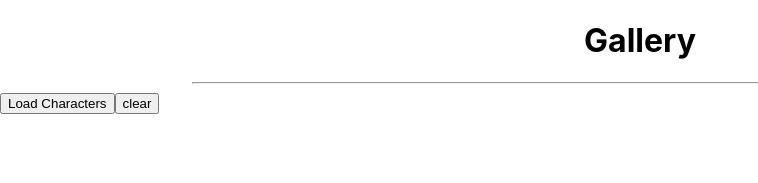
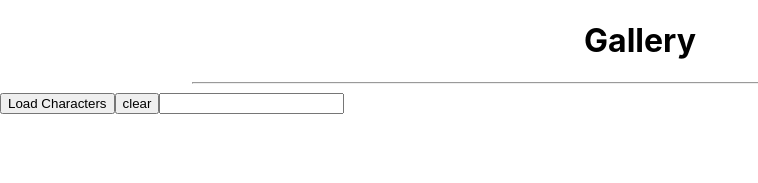
Before and after one commit to steinerphil/first-react-app, a React (Create React App) app: page / in a window 1280 px wide. Shown: the top 183 px of the page, without its empty margins (0-758 px from the left). Built offline with nearby package versions, Linux system fonts and the light colour scheme.

Commit message:
search function

```diff
--- a/src/App.js
+++ b/src/App.js
@@ -7,6 +7,7 @@ import {useState} from "react";
 function App() {
 
     const [state, setState] = useState([])
+    const [find, setFind] = useState("")
 
     const handleButtonClick = () => {
         setState(responseCharacters.results)
@@ -16,14 +17,23 @@ function App() {
         setState([])
     }
 
-    // const search = ()
+     const search = (action) => {
+         let string = action.target.value;
+         setFind(string)
+     }
+
+     const print = state.filter((element) => {
+             return element.name.toLowerCase().includes(find.toLowerCase())
+         })
+
 
   return (
       <>
           <Header title = "Gallery"/>
           <button onClick={handleButtonClick}>Load Characters</button>
           <button onClick={clearAll}>clear</button>
-          <CharacterGallery characters={state}/>
+          <input type="text" onChange={search}/>
+          <CharacterGallery characters={print}/>
       </>
   );
 }
--- a/src/components/Card.js
+++ b/src/components/Card.js
@@ -5,7 +5,7 @@ function Card({character}) {
         <div className="card">
             <h2>{character.name}</h2>
             <p>{character.origin.name}</p>
-            <img src={character.image} className="img"/>
+            <img src={character.image} className="img" alt="character"/>
         </div>
     );
 }
```
